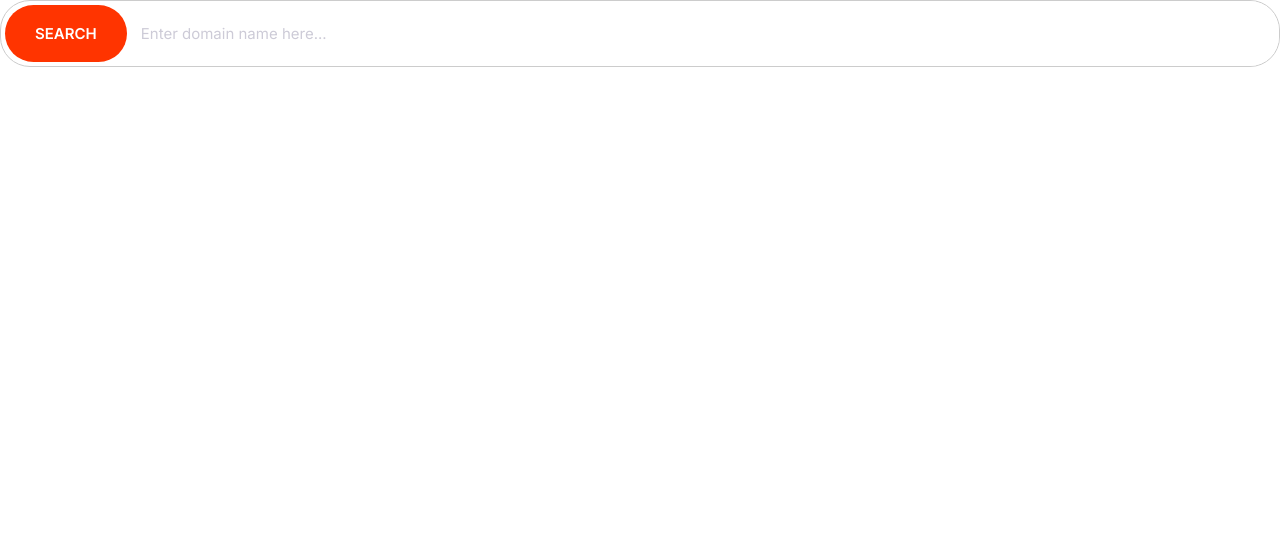
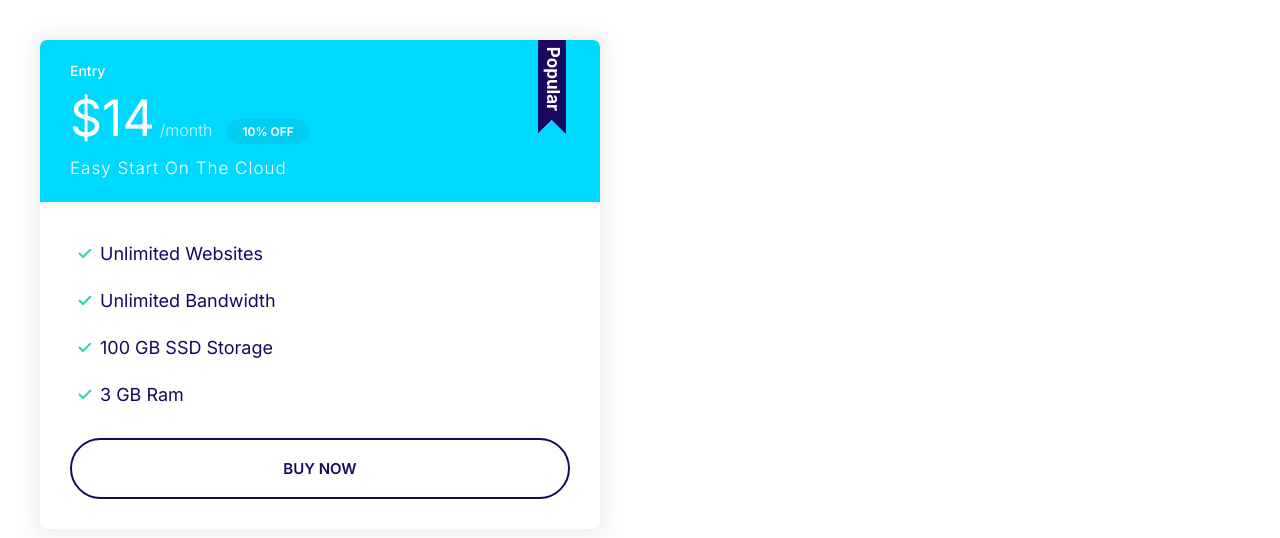
Before and after one commit to Aadil4u/Aadily, a plain HTML site: page index.html in a window 1280 px wide. Drawn offline with Linux system fonts and the light colour scheme.

Commit message:
creating card with popular badge

```diff
--- a/css/styles.css
+++ b/css/styles.css
@@ -116,6 +116,7 @@ a {
 
 .badge--small {
   font-size: 1.6rem;
+  padding: 0.5rem 1.5rem;
 }
 
 @media screen and (min-width: 1024px) {
@@ -277,3 +278,90 @@ a {
     font-size: 1.5rem;
   }
 }
+
+/* Cards */
+
+.card {
+  border-radius: 7px;
+  box-shadow: 0 0 20px 10px #f3f3f3;
+  overflow: hidden;
+}
+
+.card__header,
+.card__body {
+  padding: 2rem 3rem;
+}
+
+.card--primary .card__header {
+  background: var(--color-primary);
+  color: #fff;
+}
+
+.card--secondary .card__header {
+  background: var(--color-secondary);
+  color: #fff;
+}
+
+/* Plans */
+
+.plan__name {
+  color: #fff;
+  margin: 0;
+  font-weight: 500;
+  font-size: 2.4rem;
+}
+
+.plan__price {
+  font-size: 6rem;
+}
+
+.plan__billing-cycle {
+  font-size: 2.4rem;
+  font-weight: 300;
+  opacity: 0.8;
+  margin-right: 1rem;
+}
+
+.card--secondary .badge--secondary {
+  background: #02cdf1;
+}
+
+.plan__description {
+  font-size: 2rem;
+  font-weight: 300;
+  letter-spacing: 1px;
+  display: block;
+}
+
+.plan .list__item {
+  margin-bottom: 2rem;
+}
+
+.plan--popular .card__header {
+  position: relative;
+}
+
+.plan--popular .card__header::before {
+  content: url(../images/popular.svg);
+  width: 40px;
+  display: inline-block;
+  position: absolute;
+  top: -6px;
+  right: 5%;
+}
+
+@media screen and (min-width: 1024px) {
+  .plan__name {
+    font-size: 1.4rem;
+  }
+  .plan__price {
+    font-size: 5rem;
+  }
+  .plan__billing-cycle {
+    font-size: 1.6rem;
+  }
+
+  .plan__description {
+    font-size: 1.7rem;
+  }
+}
--- a/index.html
+++ b/index.html
@@ -6,7 +6,7 @@
     <meta name="viewport" content="width=device-width, initial-scale=1.0" />
     <link rel="preconnect" href="https://fonts.gstatic.com" />
     <link
-      href="https://fonts.googleapis.com/css2?family=Inter:wght@400;600;700&display=swap"
+      href="https://fonts.googleapis.com/css2?family=Inter:wght@300;400;500;600;700&display=swap"
       rel="stylesheet"
     />
     <link rel="stylesheet" href="css/normalize.css" />
@@ -14,13 +14,27 @@
     <title>Document</title>
   </head>
   <body>
-    <div class="input-group">
-      <button class="btn btn--accent">Search</button>
-      <input
-        type="text"
-        class="input"
-        placeholder="Enter domain name here..."
-      />
+    <div style="width: 50%; padding: 4rem">
+      <div class="plan plan--popular">
+        <div class="card card--secondary">
+          <header class="card__header">
+            <h3 class="plan__name">Entry</h3>
+            <span class="plan__price">$14</span>
+            <span class="plan__billing-cycle">/month</span>
+            <span class="badge badge--secondary badge--small">10% OFF</span>
+            <span class="plan__description">Easy Start On The Cloud</span>
+          </header>
+          <div class="card__body">
+            <ul class="list list--tick">
+              <li class="list__item">Unlimited Websites</li>
+              <li class="list__item">Unlimited Bandwidth</li>
+              <li class="list__item">100 GB SSD Storage</li>
+              <li class="list__item">3 GB Ram</li>
+            </ul>
+            <button class="btn btn--outline btn--block">Buy Now</button>
+          </div>
+        </div>
+      </div>
     </div>
   </body>
 </html>
```
Also changed, not shown: components/cards.html (added, +22 -0 lines), images/popular.svg (added).
